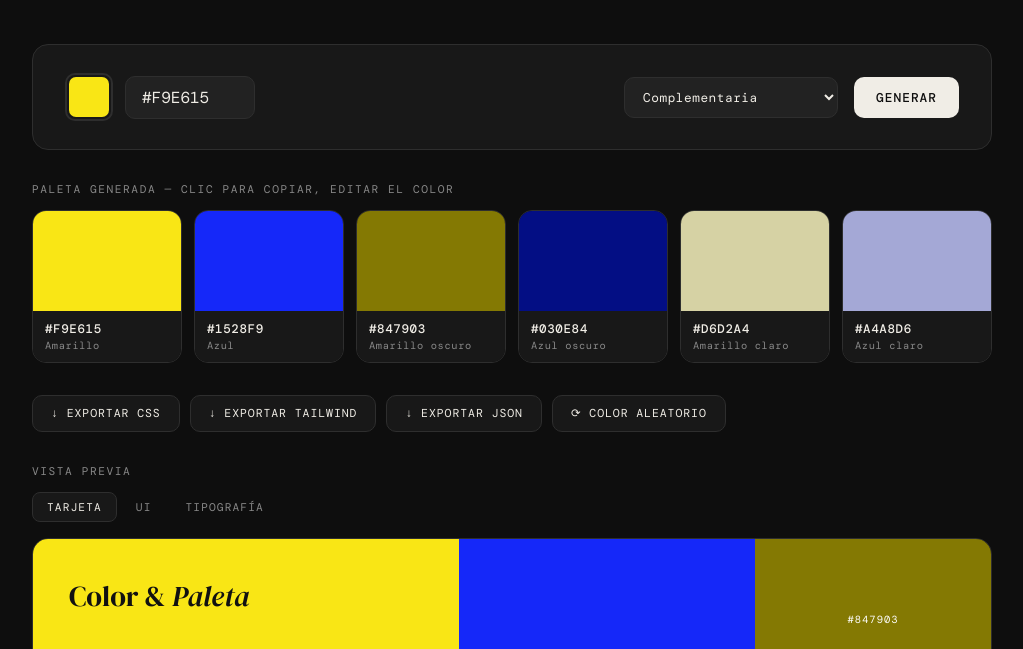
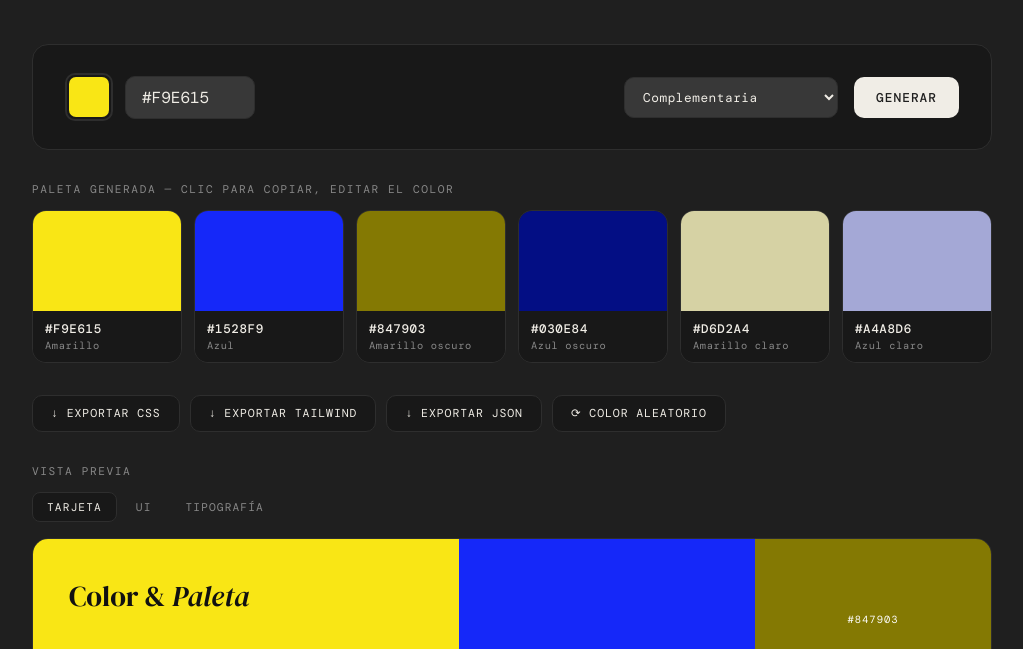
Before and after one commit to CarolRb52/Generador-de-Paleta-de-Colores, a plain HTML site: page color_palette_generator.html in a window 1280 px wide. Shown: the part 140-789 px from the top of the page, without its empty margins (128-1151 px from the left). Drawn offline with nearby package versions, Linux system fonts and the light colour scheme; a web font is replaced by a local one.

Commit message:
Style.css

```diff
--- a/Style.css
+++ b/Style.css
@@ -1,9 +1,9 @@
 *, *::before, *::after { box-sizing: border-box; margin: 0; padding: 0; }
 
   :root {
-    --bg: #0e0e0e;
+    --bg: #1f1f1f;
     --surface: #181818;
-    --surface2: #222222;
+    --surface2: #383838;
     --border: #2e2e2e;
     --text: #f0ede6;
     --muted: #888;
```
